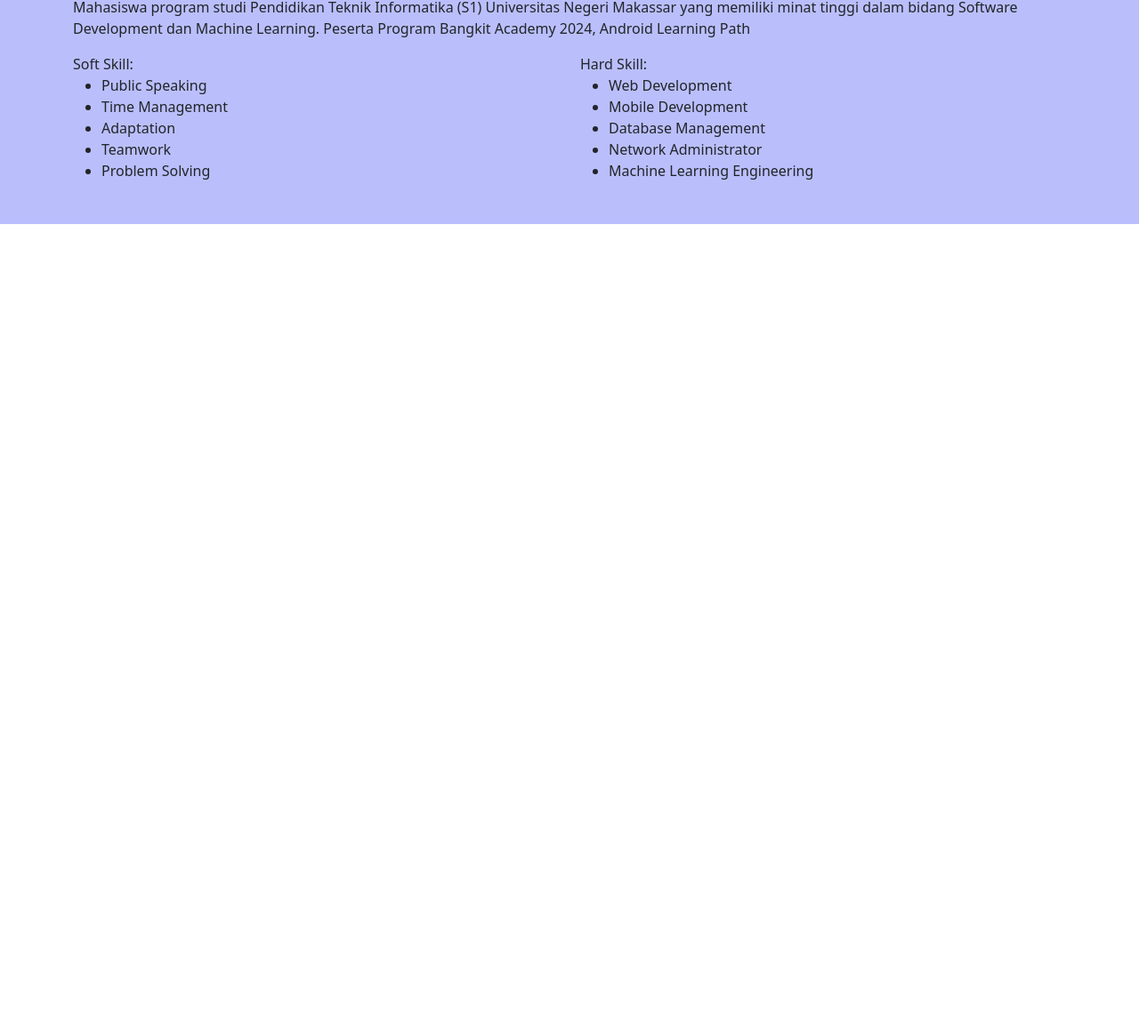
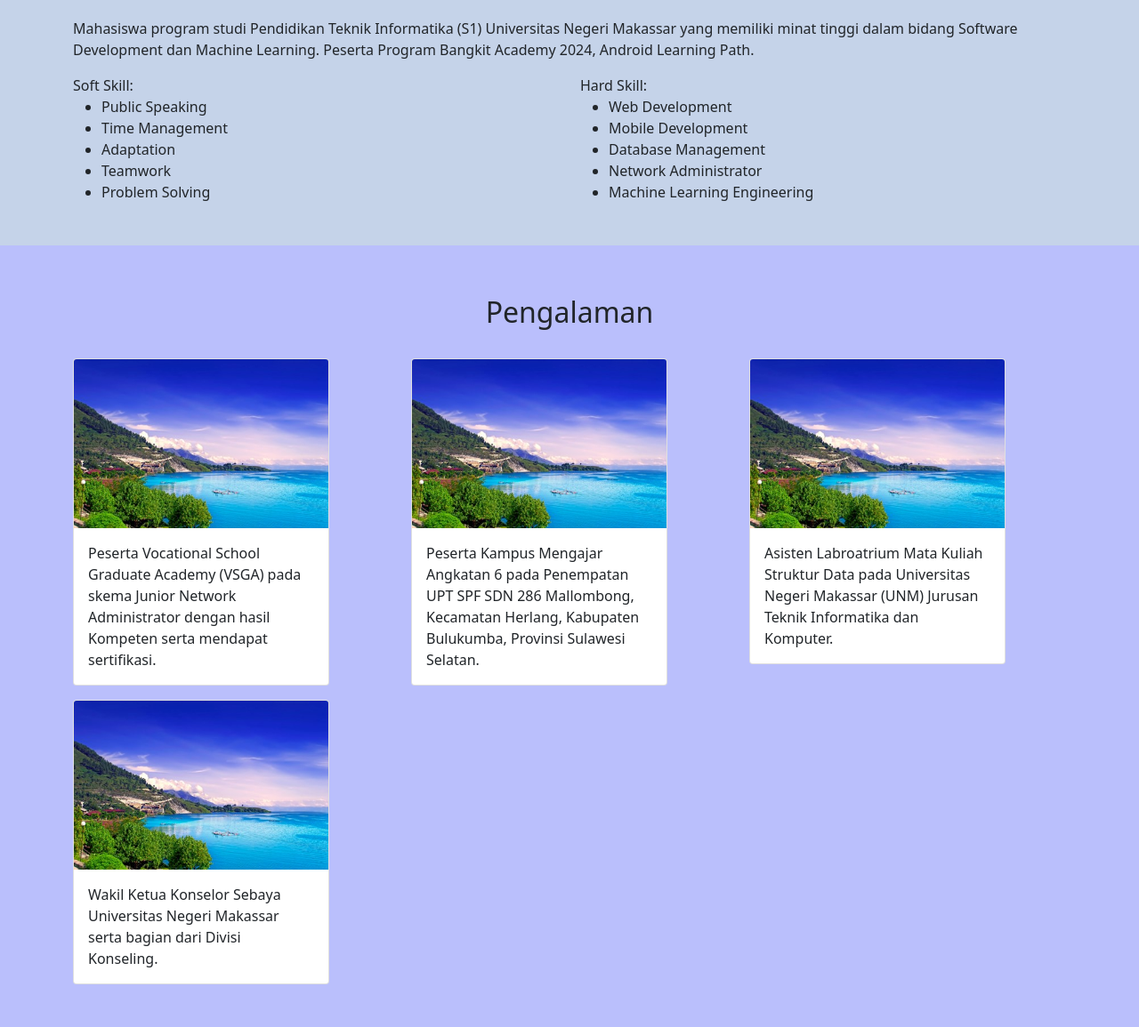
Before and after one commit to Irfikri0204/Irfikri0204.github.io, a plain HTML site: page index.html in a window 1280 px wide. Shown: the part 618-1773 px from the top of the page at 89% size. Before the commit the page ends 870 px from the top, so only its background shows below. Drawn offline with Linux system fonts and the light colour scheme.

Commit message:
Membuat bagian Pengalaman

```diff
--- a/css/style.css
+++ b/css/style.css
@@ -1,16 +1,19 @@
 .bungkus-profil {
-    background-color: #c8d1df;
+    background-color: rgb(186, 191, 252);
     padding: 2rem 1rem;
     height: 60vh;
 }
 
 .deskripsi {
     padding: 2rem 1rem;
-    background-color: rgb(186, 191, 252);
+    background-color: #c5d3e9;
 }
 
 .deskripsi .skill p {
     margin-bottom: 0;
 }
 
-@media screen and (max-width: 991px)and (min-width:576) {}
+.pengalaman {
+    padding: 2rem 1rem;
+    background-color: rgb(186, 191, 252);
+}
--- a/index.html
+++ b/index.html
@@ -6,7 +6,7 @@
     <meta name="viewport" content="width=device-width, initial-scale=1.0">
     <title>Irfikri0204</title>
 </head>
-<link rel="stylesheet" href="bootstrap/css/bootstrap.min.css">
+<link rel="stylesheet" href="bootstrap/css/bootstrap.css">
 <link rel="stylesheet" href="css/style.css">
 
 <body>
@@ -34,6 +34,7 @@
         </div>
     </nav>
     <!-- Close Navbar -->
+
     <!-- Jumbotron -->
     <div class="bungkus-profil text-center">
         <img src="img/fikri.jpg" alt="fikri" width="200" class="rounded-circle">
@@ -42,19 +43,21 @@
             <p class="lead">Mahasiswa Universitas Negeri Makassar</p>
         </div>
     </div>
+    <!-- Close Jumbotron -->
 
+    <!-- Profil -->
     <section class="deskripsi" id="profil">
         <div class="container">
-            <div class="row text-center">
-                <div class="col">
+            <div class="row col mb-4 text-center">
+                <div class="col"">
                     <h2>Profil</h2>
                 </div>
             </div>
-            <div class="row">
+            <div class=" row">
                     <div class="col">
                         <p>Mahasiswa program studi Pendidikan Teknik Informatika (S1) Universitas Negeri
                             Makassar yang memiliki minat tinggi dalam bidang Software Development dan Machine Learning.
-                        Peserta Program Bangkit Academy 2024, Android Learning Path
+                            Peserta Program Bangkit Academy 2024, Android Learning Path.
                         </p>
                     </div>
                 </div>
@@ -82,9 +85,58 @@
                 </div>
             </div>
     </section>
+    <!-- Close Profil -->
 
 
-    <!-- Close Jumbotron -->
+    <section class="pengalaman">
+        <div class="container">
+            <div class="row text-center">
+                <div class="col mt-4 mb-4">
+                    <h2>Pengalaman</h2>
+                </div>
+            </div>
+            <div class="row ">
+                <div class="col-md-4 mb-3">
+                    <div class="card" style="width: 18rem;">
+                        <img class="card-img-top" src="img/pantai.jpg" alt="Card image cap">
+                        <div class="card-body">
+                            <p class="card-text">Peserta Vocational School Graduate Academy (VSGA) pada skema Junior
+                                Network Administrator dengan hasil Kompeten serta mendapat sertifikasi.</p>
+                        </div>
+                    </div>
+                </div>
+                <div class="col-md-4 mb-3">
+                    <div class="card" style="width: 18rem;">
+                        <img class="card-img-top" src="img/pantai.jpg" alt="Card image cap">
+                        <div class="card-body">
+                            <p class="card-text">Peserta Kampus Mengajar Angkatan 6 pada Penempatan UPT SPF SDN 286
+                                Mallombong, Kecamatan Herlang, Kabupaten Bulukumba, Provinsi Sulawesi Selatan.</p>
+                        </div>
+                    </div>
+                </div>
+                <div class="col-md-4 mb-3">
+                    <div class="card" style="width: 18rem;">
+                        <img class="card-img-top" src="img/pantai.jpg" alt="Card image cap">
+                        <div class="card-body">
+                            <p class="card-text">Asisten Labroatrium Mata Kuliah Struktur Data pada Universitas Negeri
+                                Makassar (UNM) Jurusan Teknik Informatika dan Komputer.</p>
+                        </div>
+                    </div>
+                </div>
+            </div>
+            <div class="row justify-content-center">
+                <div class="col-md mb-3">
+                    <div class="card" style="width: 18rem;">
+                        <img class="card-img-top" src="img/pantai.jpg" alt="Card image cap">
+                        <div class="card-body">
+                            <p class="card-text">Wakil Ketua Konselor Sebaya Universitas Negeri Makassar serta bagian
+                                dari Divisi Konseling.</p>
+                        </div>
+                    </div>
+                </div>
+            </div>
+        </div>
+    </section>
     <!-- Js -->
     <script src="bootstrap/js/bootstrap.bundle.min.js"></script>
     <!-- Close Js -->
```
Also changed, not shown: img/pantai.jpg (added). Lines whose indentation alone changed are shown as unchanged.
